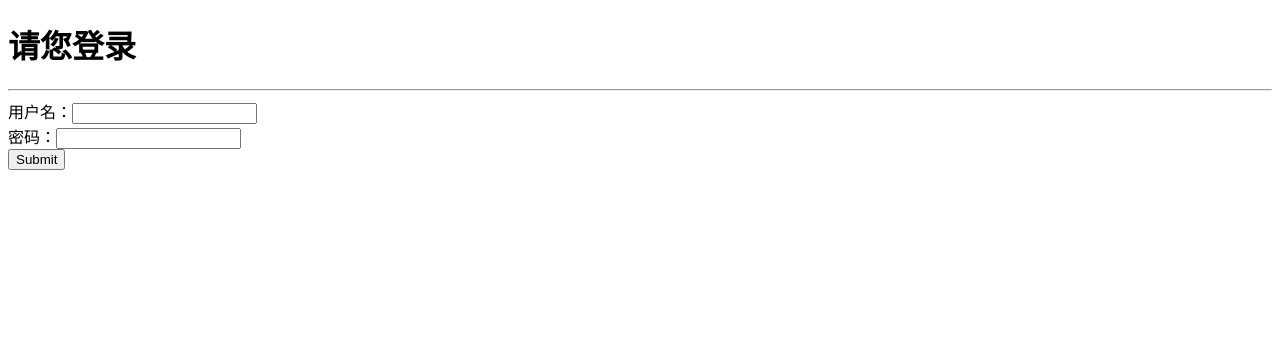
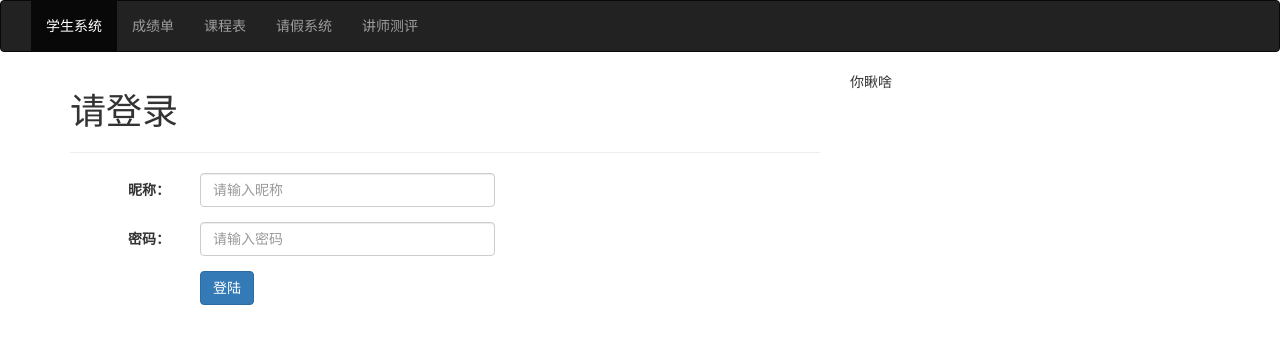
Before and after one commit to w1449550206/loginlogout, a Flask app: page /login in a window 1280 px wide. Shown: the top 344 px of the page. Run offline with Flask 2, Linux system fonts and the light colour scheme; some libraries are stand-ins or nearby versions.

Commit message:
完成登录登出

```diff
--- a/src/app.py
+++ b/src/app.py
@@ -4,19 +4,18 @@ import os
 
 import pymysql
 from flask import Flask
+from flask import abort
 from flask import request
+from flask import session
 from flask import render_template
 from flask import redirect
 from flask import make_response
 from flask_sqlalchemy import SQLAlchemy
 
-# 项目文件夹的绝对路径
-BASE_DIR = os.path.dirname(os.path.abspath(__name__))
-UPLOAD_DIR = os.path.join(BASE_DIR, 'static', 'upload')
-
 pymysql.install_as_MySQLdb()
 
 app = Flask(__name__)
+app.secret_key = 'M\xd2\x16\xa0K\x01\x0f@\x9f(\xab2V\xd7\xe3\x00'
 app.config['SQLALCHEMY_DATABASE_URI'] = 'mysql://vicky:wangwenqi5261@localhost/loginlogout'
 app.config['SQLALCHEMY_TRACK_MODIFICATIONS'] = True
 db = SQLAlchemy(app)
@@ -26,48 +25,47 @@ class User(db.Model):
     __tablename__ = 'user'
 
     id = db.Column(db.Integer, primary_key=True)
-    username = db.Column(db.String(20), unique=True, index = True)
-    password = db.Column(db.String(32),nullable=False)
+    username = db.Column(db.String(20), unique=True, index=True)
+    password = db.Column(db.String(32), nullable=False)
     age = db.Column(db.Integer, default=18)
 
 
-@app.route('/login',methods = ['GET','POST'])
+@app.route('/')
+@app.route('/login', methods=['GET', 'POST'])
 def login():
     if request.method == 'POST':
         # 获取参数
-        username=request.form.get('username')
-        password=request.form.get('password')
+        username = request.form.get('username')
+        password = request.form.get('password')
 
         # 验证用户名和密码
-        user = User.query.filter_by(username=username,password=password).first()
+        user = User.query.filter_by(username=username, password=password).first()
+        print(user)
 
         if user is None:
             return redirect('/login')
         else:
-
-            # 进行模板渲染
-            html = render_template('show.html',user=user)
-            response = make_response(html)
-
-            #通过cookie记录登陆过的用户id
-            response.set_cookie('uid',user.id)
-            return render_template('show.html',user-user)
-
+            session['uid'] = user.id  # 将用户 ID 记录到 session 中
+            return redirect('/show')
     else:
         return render_template('login.html')
 
 
 @app.route('/show')
 def show():
-    #展示用户信息,从cookie里获取用户id
-    uid = request.cookies.get('uid')
+    '''展示用户信息'''
+    uid = session.get('uid')  # 从 Session 中获取用户 ID
     if uid is None:
-        return redirect('/login')
+        abort(403)
     else:
         user = User.query.get(uid)
         return render_template('show.html', user=user)
 
 
+@app.route('/logout')
+def logout():
+    session.pop('uid')
+    return redirect('/login')
 
 
 if __name__ == '__main__':
--- a/src/manage.py
+++ b/src/manage.py
@@ -15,9 +15,9 @@ manager.add_command('db', MigrateCommand)
 
 @manager.command
 def init_data():
-    tom = User(username='tom',  age=30, password='73453458')
-    bob = User(username='bob', age=27, password='65757567567')
-    lucy = User(username='lucy', age=24, password='gsfdgsfdgsdg')
+    tom = User(username='tom',  age=30, password='1234')
+    bob = User(username='bob', age=27, password='5678')
+    lucy = User(username='lucy', age=24, password='000000')
     lily = User(username='lily',age=26, password='gfjhfgjgfj')
     alex = User(username='alex', age=91, password='575457567')
     john = User(username='john', age=29, password='hhjfhgjfghjfg')
--- a/src/migrations/versions/e8dee58c30cb_.py
+++ b/src/migrations/versions/25984effbec0_.py
@@ -1,8 +1,8 @@
 """empty message
 
-Revision ID: e8dee58c30cb
+Revision ID: 25984effbec0
 Revises:
-Create Date: 2019-12-23 19:59:18.772975
+Create Date: 2019-12-23 21:12:47.632681
 
 """
 from alembic import op
@@ -10,7 +10,7 @@ import sqlalchemy as sa
 
 
 # revision identifiers, used by Alembic.
-revision = 'e8dee58c30cb'
+revision = '25984effbec0'
 down_revision = None
 branch_labels = None
 depends_on = None
--- a/src/templates/login.html
+++ b/src/templates/login.html
@@ -1,16 +1,74 @@
 <!DOCTYPE html>
-<html lang="en">
+<html lang="zh-CN">
     <head>
-    <meta charset="UTF-8">
-    <title>用户登录页面</title>
+        <title>用户登录</title>
+        <meta name="viewport" content="width=device-width, initial-scale=1">
+        <link rel="stylesheet" href="/static/css/bootstrap.min.css">
     </head>
+
     <body>
-<h1>请您登录</h1>
+        <nav class="navbar navbar-inverse">
+            <div class="container-fluid">
+                <div class="collapse navbar-collapse" id="bs-example-navbar-collapse-1">
+                    <ul class="nav navbar-nav">
+                      <li class="active"><a href="#">学生系统 <span class="sr-only">(current)</span></a></li>
+                      <li><a href="#">成绩单</a></li>
+                      <li><a href="#">课程表</a></li>
+                      <li><a href="#">请假系统</a></li>
+                      <li><a href="#">讲师测评</a></li>
+                    </ul>
+                </div>
+            </div>
+        </nav>
+        <div class="container">
+            <div class="row">
+
+                <!-- 内容区 -->
+                <div class="col-sm-8">
+
+                    <h1 class="h1">请登录</h1>
+
                     <hr>
-<form action="/login" method="POST">
-    用户名：<input type="text" name="username"><br>
-    密码：<input type="password" name="username"><br>
-    <input type="submit">
+
+                    <form class="form-horizontal" action="/login" method="POST">
+                        <div class="form-group">
+                            <label class="col-sm-2 control-label">昵称：</label>
+                            <div class="col-sm-5">
+                                <input class="form-control" type="text" name="username" placeholder="请输入昵称">
+                            </div>
+                        </div>
+
+                        <div class="form-group">
+                            <label class="col-sm-2 control-label">密码：</label>
+                            <div class="col-sm-5">
+                                <input class="form-control" type="password" name="password" placeholder="请输入密码">
+                            </div>
+                        </div>
+
+                        <div class="form-group">
+                            <div class="col-sm-offset-2 col-sm-5">
+                                <button type="submit" class="btn btn-primary">登陆</button>
+                            </div>
+                        </div>
                     </form>
+
+                </div>
+
+                <!-- 边栏 -->
+                <div class="col-sm-4">
+                    你瞅啥
+                </div>
+            </div>
+        </div>
+
+
+
+
+
+
+
+
+
+
     </body>
 </html>
```
Lines whose indentation alone changed are shown as unchanged.
